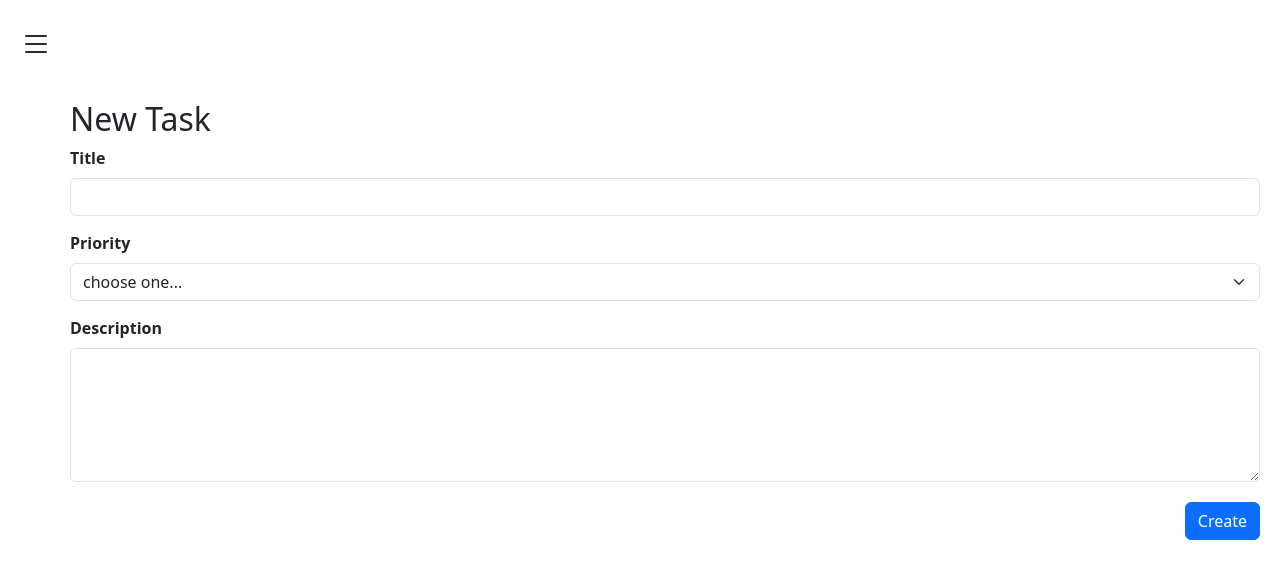
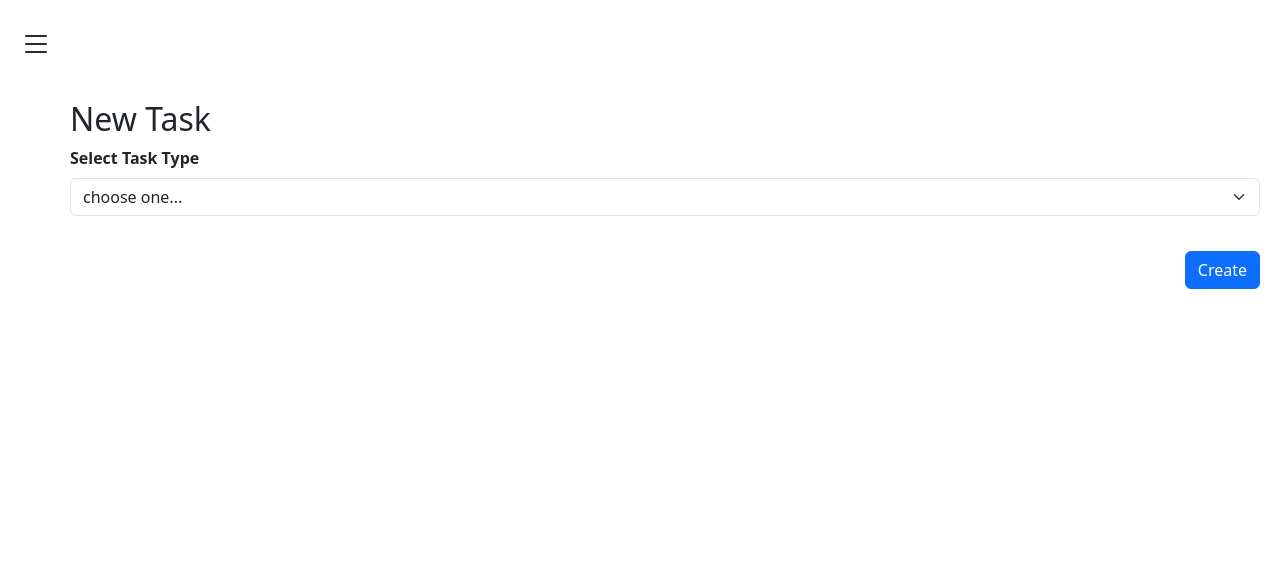
Before and after one commit to PASRoxo/TaskManager, a React (Create React App) app: page /newTask in a window 1280 px wide. Shown: the top 578 px of the page. Built offline with nearby package versions, Linux system fonts and the light colour scheme.

Commit message:
Added tasks types and changed form display according to type (missing some fields)

```diff
--- a/server/db.json
+++ b/server/db.json
@@ -3,8 +3,31 @@
     {
       "id": 1,
       "title": "Task 23",
+      "type": "simple_task",
       "priority": "medium",
       "description": "Task 2 Description edited"
     }
+  ],
+  "task_types": [
+    {
+      "id": "simple_task",
+      "fields": ["title", "description", "priority"]
+    },
+    {
+      "id": "project",
+      "fields": ["title", "description", "start_date", "end_date"]
+    },
+    {
+      "id": "meeting",
+      "fields": ["title", "description", "date_time", "duration"]
+    },
+    {
+      "id": "follow_up_task",
+      "fields": ["title", "description", "meeting"]
+    },
+    {
+      "id": "routine",
+      "fields": ["title", "description", "date_time", "frequency"]
+    }
   ]
 }
--- a/src/Components/Dashboard.tsx
+++ b/src/Components/Dashboard.tsx
@@ -1,14 +1,26 @@
 import '../App.css';
 import { Link } from 'react-router-dom';
 import { DashboardMenu } from './Menus';
+import { useEffect } from 'react';
+import { fetchApiTasks, fetchApiTaskTypes } from '../Features/tasksSlice';
+import { useDispatch } from 'react-redux';
+import { ThunkDispatch } from 'redux-thunk';
+import { Action } from 'redux';
 
 function Dashboard() {
+    const dispatch = useDispatch();
+    const thunkDispatch = useDispatch<ThunkDispatch<any, void, Action>>();
+
+    useEffect(() => {
+        thunkDispatch(fetchApiTasks());
+        thunkDispatch(fetchApiTaskTypes());
+    }, [dispatch]);
+
     return (
         <div className='Dashboard'>
             <div>
                 <h2>Dashboard</h2>
             </div>
-
 
             <h4>Shortcut Menu <i className="bi bi-grid-3x3" /></h4>
             <div className="card-container">
--- a/src/Components/Tasks/TaskForm.tsx
+++ b/src/Components/Tasks/TaskForm.tsx
@@ -1,9 +1,10 @@
 import { useLocation, useParams, useNavigate } from "react-router-dom";
-import { addTask, editTask, Task } from "../../Features/tasksSlice";
+import { addTask, editTask, Task, TaskType } from "../../Features/tasksSlice";
 import { useDispatch, useSelector } from "react-redux";
 import { RootState } from "../../store";
 import { useEffect, useState } from "react";
 import axios from "axios";
+import TaskTypeModal from "./TaskTypeModal";
 
 function TasksForm() {
     const { id } = useParams();
@@ -11,14 +12,19 @@ function TasksForm() {
     const dispatch = useDispatch();
     const navigate = useNavigate();
     const tasks: Task[] = useSelector((state: RootState) => state.tasksSlice.tasks);
+    const taskTypes: TaskType[] = useSelector((state: RootState) => state.tasksSlice.taskTypes);
 
     const task = id ? tasks.find(task => task.id === Number(id)) : null;
 
     const isDisabled = !(location.pathname === '/newTask' || location.pathname.startsWith('/editTask'));
 
+    const [taskType, setTaskType] = useState('')
+
     const [title, setTitle] = useState('');
     const [priority, setPriority] = useState('');
     const [description, setDescription] = useState('');
+
+    const selectedType = taskTypes.find(type => type.id === task?.type || type.id === taskType)
 
     useEffect(() => {
         if (task) {
@@ -49,6 +55,7 @@ function TasksForm() {
                     const newTask = {
                         id: 0,
                         title: title,
+                        type: selectedType?.id || "",       //***********just to be able to test
                         priority: priority,
                         description: description,
                     };
@@ -61,6 +68,7 @@ function TasksForm() {
                     const editedTask = {
                         id: Number(id),
                         title: title,
+                        type: selectedType?.id || "",       //***********just to be able to test
                         priority: priority,
                         description: description,
                     };
@@ -81,18 +89,21 @@ function TasksForm() {
 
     return (
         <div className='TaskForm'>
-            {location.pathname === '/newTask' ? (
-                <div>
-                    <h2>New Task</h2>
-                </div>
-            ) : id ? (
-                <div>
-                    <h2>{task?.title}</h2>
-                </div>
-            ) : (
-                <div>Invalid Route</div>
+            <h2>
+                {location.pathname === '/newTask' ? 'New Task' : id ? task?.title : 'Invalid Route'}
+            </h2>
+
+            {(location.pathname === '/newTask') && (
+                <TaskTypeModal
+                    taskType={taskType}
+                    setTaskType={setTaskType}
+                    taskTypes={taskTypes}
+                />
             )}
+
             <form onSubmit={handleSubmit}>
+
+                {selectedType?.fields.includes("title") && (
                     <div className='form-group'>
                         <label className="form-label">Title</label>
                         <input
@@ -104,7 +115,9 @@ function TasksForm() {
                             disabled={isDisabled}
                         />
                     </div>
+                )}
 
+                {selectedType?.fields.includes("priority") && (
                     <div className='form-group'>
                         <label className="form-label">Priority</label>
                         <select
@@ -119,7 +132,9 @@ function TasksForm() {
                             <option value={"low"}>Low</option>
                         </select>
                     </div>
+                )}
 
+                {selectedType?.fields.includes("description") && (
                     <div className='form-group'>
                         <label className="form-label">Description</label>
                         <textarea
@@ -131,6 +146,7 @@ function TasksForm() {
                             disabled={isDisabled}
                         />
                     </div>
+                )}
 
                 <div className="submit-bttn ">
                     <button type="submit" className="btn btn-primary">
@@ -139,6 +155,8 @@ function TasksForm() {
                 </div>
 
             </form>
+
+
         </div>
     )
 }
--- /dev/null
+++ b/src/Components/Tasks/TaskTypeModal.tsx
@@ -0,0 +1,25 @@
+
+function TaskTypeModal({ taskTypes, taskType, setTaskType }: any) {
+
+    return (
+        <div className='form-group'>
+            <label className="form-label">Select Task Type</label>
+            <select
+                name="taskTypeSelect"
+                value={taskType}
+                onChange={(e => setTaskType(e.target.value))}
+                className="form-select"
+                required>
+
+                <option value="" disabled>choose one...</option>
+                {taskTypes.map((type: any) => (
+                    <option key={type.id} value={type.id}>
+                        {type.id}
+                    </option>
+                ))}
+            </select>
+        </div>
+    )
+}
+
+export default TaskTypeModal;
--- a/src/Components/Tasks/TasksList.tsx
+++ b/src/Components/Tasks/TasksList.tsx
@@ -1,24 +1,16 @@
 import './Tasks.css';
 import { RootState } from '../../store';
-import { useEffect } from 'react';
 import { useDispatch, useSelector } from 'react-redux';
-import { Action } from 'redux';
-import { ThunkDispatch } from 'redux-thunk';
-import { deleteTask, fetchApiTasks, Task } from '../../Features/tasksSlice';
+import { deleteTask, Task } from '../../Features/tasksSlice';
 import { Link } from 'react-router-dom';
 import axios from 'axios';
 
 function TasksList() {
     const dispatch = useDispatch();
-    const thunkDispatch = useDispatch<ThunkDispatch<any, void, Action>>();
 
     const tasks: Task[] = useSelector((state: RootState) => state.tasksSlice.tasks);
     const status = useSelector((state: RootState) => state.tasksSlice.status);
     const error = useSelector((state: RootState) => state.tasksSlice.error);
-
-    useEffect(() => {
-        thunkDispatch(fetchApiTasks());
-    }, [dispatch]);
 
     const handleDelete = (e: React.MouseEvent, id: number) => {
         e.preventDefault()
--- a/src/Features/tasksSlice.tsx
+++ b/src/Features/tasksSlice.tsx
@@ -4,32 +4,45 @@ import axios from "axios";
 
 const baseUrl = "http://localhost:3000/"
 
-const fetchData = async () => {
-    const response = await axios.get(baseUrl + "tasks");
+const fetchData = async (url: string) => {
+    const response = await axios.get(baseUrl + url);
     return response.data;
 };
 
+export const fetchApiTaskTypes = createAsyncThunk("task_types/fetchData", async () => {
+    const taskTypes = await fetchData('task_types');
+    return taskTypes;
+});
+
 export const fetchApiTasks = createAsyncThunk("tasks/fetchData", async () => {
-    const tasks = await fetchData();
+    const tasks = await fetchData('tasks');
     return tasks;
 });
+
+export interface Task {
+    id: number;
+    title: string;
+    type: string;
+    priority: string;
+    description: string;
+}
+
+export interface TaskType {
+    id: string;
+    fields: string[];
+}
 
 interface tasksState {
     status: 'idle' | 'loading' | 'success' | 'failed';
     tasks: Task[];
+    taskTypes: TaskType[];
     error: null
-}
-
-export interface Task {
-    id: number;
-    title: string;
-    priority: string;
-    description: string;
 }
 
 const initialTasksState: tasksState = {
     status: 'idle',
     tasks: [],
+    taskTypes: [],
     error: null
 };
 
@@ -55,6 +68,7 @@ export const tasksSlice = createSlice({
     },
     extraReducers: (builder) => {
         builder
+            //////////// Tasks ////////////
             .addCase(fetchApiTasks.pending, (state) => {
                 state.status = "loading";
             })
@@ -64,6 +78,19 @@ export const tasksSlice = createSlice({
             })
             .addCase(fetchApiTasks.rejected, (state) => {
                 state.status = "failed";
+            })
+
+
+            //////////// Task Types ////////////
+            .addCase(fetchApiTaskTypes.pending, (state) => {
+                state.status = "loading";
+            })
+            .addCase(fetchApiTaskTypes.fulfilled, (state, action) => {
+                state.status = "success";
+                state.taskTypes = action.payload;
+            })
+            .addCase(fetchApiTaskTypes.rejected, (state) => {
+                state.status = "failed";
             });
     },
 });
```
Lines whose indentation alone changed are shown as unchanged.
